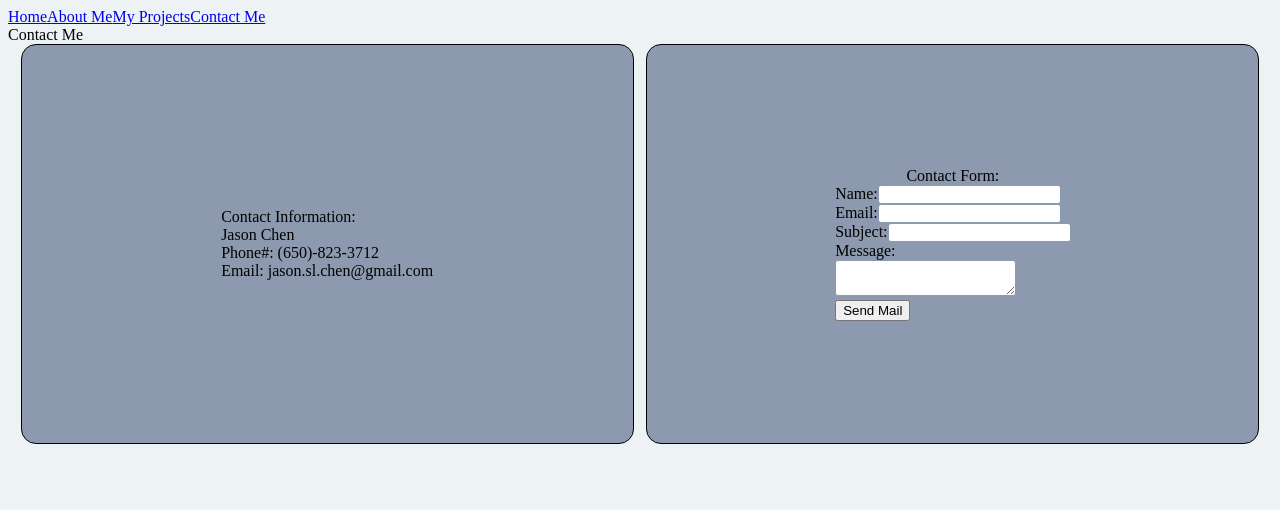
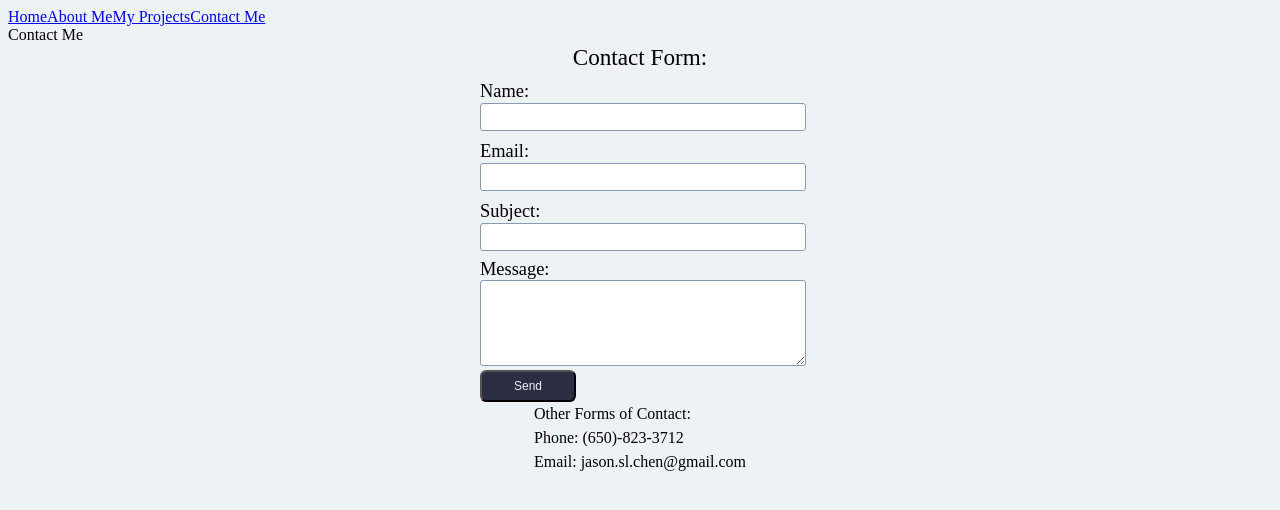
Before and after one commit to helloitjase/personal-website, a React app: page /contact in a window 1280 px wide. Shown: the top 510 px of the page. Built offline with nearby package versions, Linux system fonts and the light colour scheme.

Commit message:
basic contact form styling done

```diff
--- a/src/contact.jsx
+++ b/src/contact.jsx
@@ -54,45 +54,44 @@ class Contact extends React.Component {
       <div>
         <div>Contact Me</div>
         <div className={styles.contact_body}>
-          <div className={styles.contact_left}>
-            <div className={styles.contact_left_inner}>
-              Contact Information:
-              <div>Jason Chen</div>
-              <div>Phone#: (650)-823-3712</div>
-              <div>Email: jason.sl.chen@gmail.com</div>
-            </div>
-          </div>
-          <div className={styles.contact_right}>
-            <div>Contact Form:</div>
+          <div className={styles.contact_top}>
+            <div className={styles.contact_title}>Contact Form:</div>
             <form onSubmit={this.sendEmail}>
               <div className={styles.contact_line_inputs}>
                 <label>
-            Name:
+                  <div className={styles.contact_label}>Name:</div>
                   <input className={styles.contact_input} onChange={this.inputData} value={name} id="name" type="text" />
                 </label>
               </div>
               <div className={styles.contact_line_inputs}>
                 <label>
-            Email:
+                  <div className={styles.contact_label}>Email:</div>
                   <input className={styles.contact_input} onChange={this.inputData} value={email} id="email" type="email" />
                 </label>
               </div>
               <div className={styles.contact_line_inputs}>
                 <label>
-            Subject:
+                  <div className={styles.contact_label}>Subject:</div>
                   <input className={styles.contact_input} onChange={this.inputData} value={subject} id="subject" type="text" />
                 </label>
               </div>
               <div>
                 <label>
                   <div>
-            Message:
+                    <div className={styles.contact_label}>Message:</div>
                   </div>
-                  <textarea className={styles.contact_input} onChange={this.inputData} value={message} id="message" />
+                  <textarea className={`${styles.contact_input} ${styles.contact_input_textarea}`} onChange={this.inputData} value={message} id="message" />
                 </label>
               </div>
-              <button type="submit">Send Mail</button>
+              <button className={styles.contact_submit_button} type="submit">Send</button>
             </form>
+          </div>
+          <div className={styles.contact_bottom}>
+            <div className={styles.contact_bottom_inner}>
+              <div className={styles.contact_line_info}>Other Forms of Contact:</div>
+              <div className={styles.contact_line_info}>Phone: (650)-823-3712</div>
+              <div className={styles.contact_line_info}>Email: jason.sl.chen@gmail.com</div>
+            </div>
           </div>
         </div>
       </div>
--- a/src/css/contact.css
+++ b/src/css/contact.css
@@ -1,52 +1,83 @@
 .contact_title {
+  font-size: 1.45rem;
+}
 
+.contact_label {
+  font-size: 1.15rem;
 }
 
 .contact_body {
   display: flex;
-  height: 50rem;
+  flex-direction: column;
+  border-radius: 15px;
+  box-sizing: border-box;
+  align-items: center;
+  justify-content: center;
 }
 
-.contact_left {
- width: 50%;
- height: 50%;
- border: 1px solid black;
- background-color: #8D99AE;
- border-radius: 15px;
+.contact_bottom {
+ box-sizing: border-box;
  display: flex;
+ flex-direction: column;
  justify-content: center;
  align-items: center;
- box-sizing: border-box;
- margin-right: 0.5%;
- margin-left: 1%;
+ width: 100%;
 }
 
+.contact_top {
+  box-sizing: border-box;
+  display: flex;
+  flex-direction: column;
+  justify-content: center;
+  align-items: center;
+  width: 100%;
+}
+
+.contact_line_inputs {
+  width: 20rem;
+  line-height: 1.5rem;
+  margin-top: 0.5rem;
+  margin-bottom: 0.5rem;
+}
 
 .contact_input {
   -webkit-appearance: none;
   border: 1px solid #8D99AE;
   border-radius: 3px;
+  width: 100%;
+  height: 1.5rem;
 }
 
-.contact_line_inputs {
-  width: 100%;
-}
-.contact_right {
- width: 50%;
- height: 50%;
- border: 1px solid black;
- background-color: #8D99AE;
- border-radius: 15px;
- display: flex;
- justify-content: center;
- align-items: center;
- flex-direction: column;
- box-sizing: border-box;
- margin-right: 1%;
- margin-left: 0.5%;
+.contact_input_textarea{
+  height: 5rem;
+
 }
 
 
-.contact_left_inner {
+.contact_bottom_inner {
+  box-sizing: border-box;
+  display: flex;
+  justify-content: center;
 
+  align-content: center;
+  flex-direction: column;
+  box-sizing: border-box;
 }
+
+.contact_line_info {
+  width: 100%;
+  line-height: 1.5rem;
+}
+
+.contact_submit_button {
+  width: 6rem;
+  height: 2rem;
+  border-radius: 0.4rem;
+  background-color: #2B2D42;
+  color: #EDF2F4;
+  font-size: .75rem;
+}
+
+.contact_submit_button:hover {
+  background-color: #8D99AE;
+}
```
Also changed, not shown: public/main.js, 2 other files (tests, documents, lock files or other folders).
